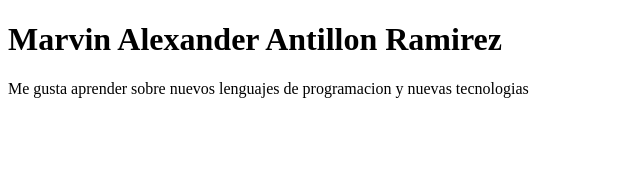
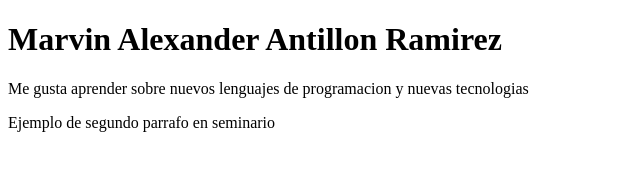
Before and after one commit to marvin097/Seminario-Git-Github, a plain HTML site: page index.html in a window 1280 px wide. Shown: the whole page, without its empty margins (0-640 px from the left). Drawn offline with Linux system fonts and the light colour scheme.

Commit message:
index.htm
se agrego un nuevo parrafo

```diff
--- a/index.html
+++ b/index.html
@@ -9,5 +9,6 @@
 <body>
     <h1>Marvin Alexander Antillon Ramirez</h1>
     <p>Me gusta aprender sobre nuevos lenguajes de programacion y nuevas tecnologias</p>
+    <p>Ejemplo de segundo parrafo en seminario</p>
 </body>
 </html>
```
